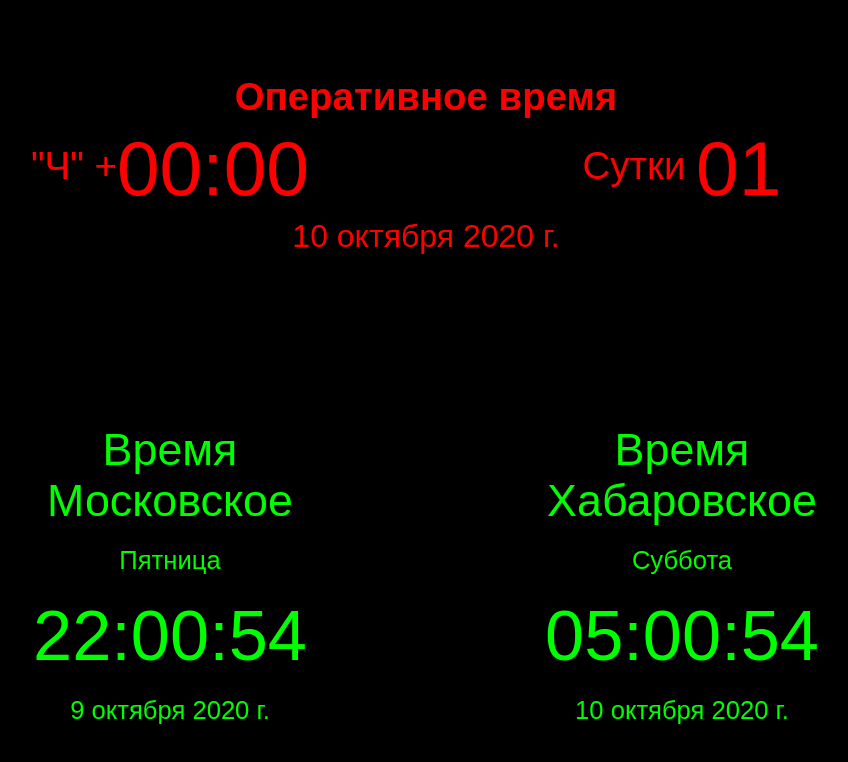
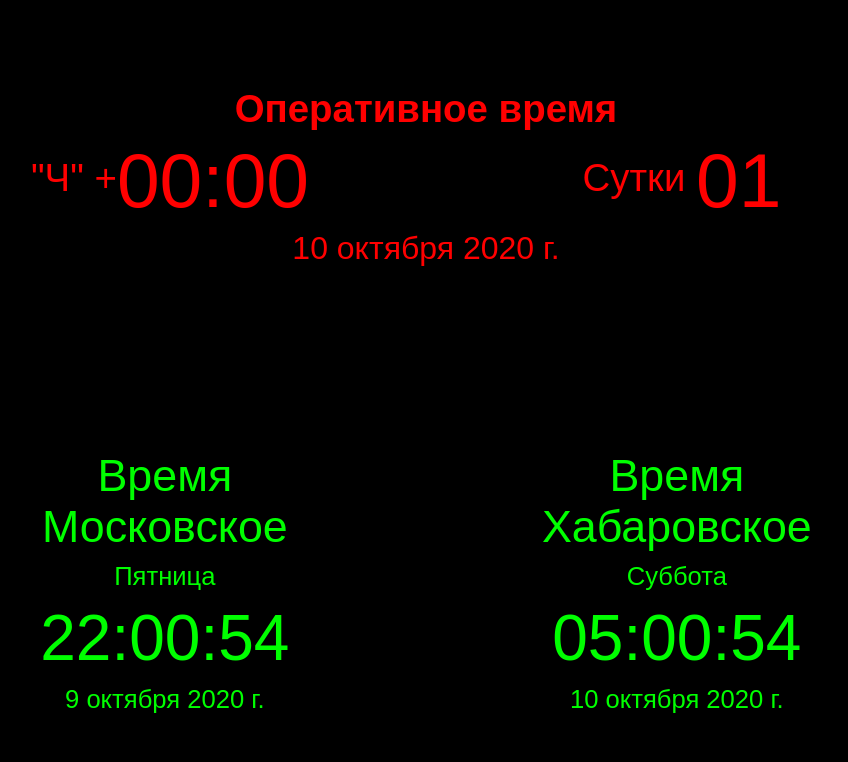
Before and after one commit to nikita494/project_alpha, a plain HTML site: page index.html in a window 1280 px wide. Shown: the whole page, without its empty margins (214-1062 px from the left). Drawn offline with Linux system fonts and the light colour scheme.

Commit message:
Scroll bug fix

```diff
--- a/style.css
+++ b/style.css
@@ -150,7 +150,7 @@ form[name=oper_time_setter]{
 }
 
 .time{
-	font-size: 5.5vw;
+	font-size: 5vw;
 }
 
 .date{
@@ -159,7 +159,7 @@ form[name=oper_time_setter]{
 
 #oper_days_time > div{
 	flex: 1 1;
-	margin-top: 50px;
+	margin-top: 25px;
 	font-size: 3.0vw;
 	text-align: center;
 	margin: 5px;
@@ -185,11 +185,11 @@ form[name=oper_time_setter]{
 }
 
 #khsk > div{
-	margin-top: 20px;
+	margin-top: 10px;
 }
 
 #msc > div{
-	margin-top: 20px;
+	margin-top: 10px;
 }
 .flex_column{
 	flex-direction: column;
```
